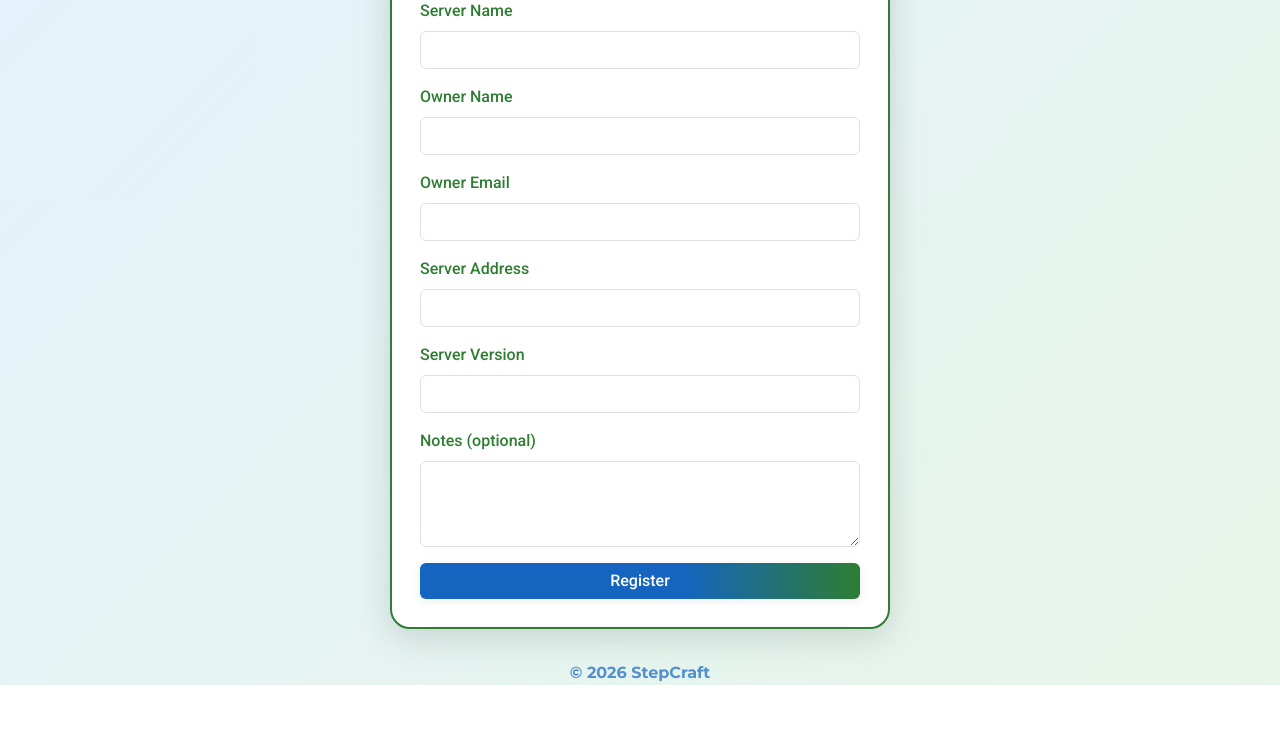
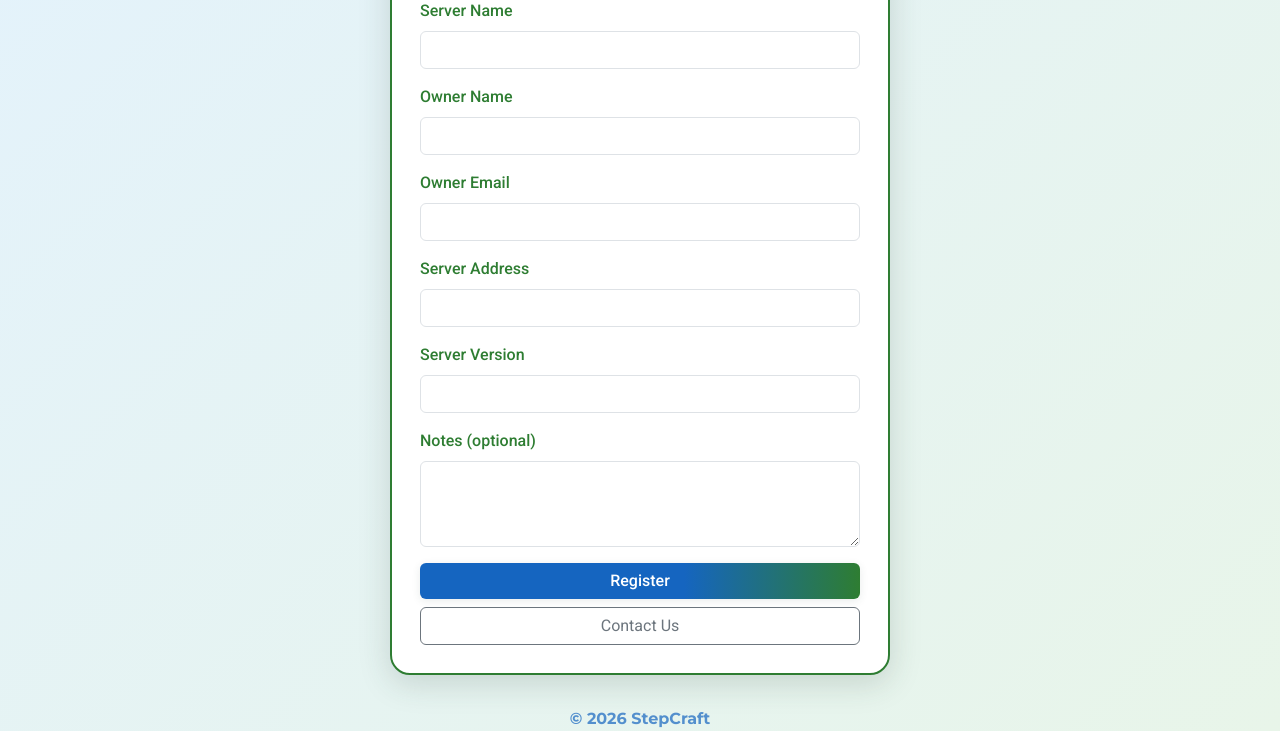
Before and after one commit to JaggerBean/FitCollector, a FastAPI app: page / in a window 1280 px wide. Shown: the part 308-1039 px from the top of the page. Before the commit the page ends 993 px from the top, so only its background shows below. Run offline with FastAPI, Linux system fonts and the light colour scheme.

Commit message:
added contact button

```diff
--- a/StepCraft_Web/templates/confirmation.html
+++ b/StepCraft_Web/templates/confirmation.html
@@ -113,6 +113,7 @@
         <p class="text-center">Thank you for registering your server:</p>
         <p class="text-center"><b>{{ server_name }}</b></p>
         <div class="api-key-box text-center">{{ api_key }}</div>
+        <p class="text-center text-success">An email has been sent to you with your API key and instructions. Please check your inbox (and spam folder).</p>
         {% if message %}
         <p class="text-center">{{ message }}</p>
         {% endif %}
--- a/StepCraft_Web/templates/register.html
+++ b/StepCraft_Web/templates/register.html
@@ -142,7 +142,8 @@
                 <label for="notes" class="form-label">Notes (optional)</label>
                 <textarea class="form-control" id="notes" name="notes" rows="3"></textarea>
             </div>
-            <button type="submit" class="btn btn-primary w-100">Register</button>
+            <button type="submit" class="btn btn-primary w-100 mb-2">Register</button>
+            <a href="mailto:stepcraft.team@gmail.com" class="btn btn-outline-secondary w-100">Contact Us</a>
         </form>
     </div>
     <div class="footer">&copy; {{ year }} StepCraft </div>
```
